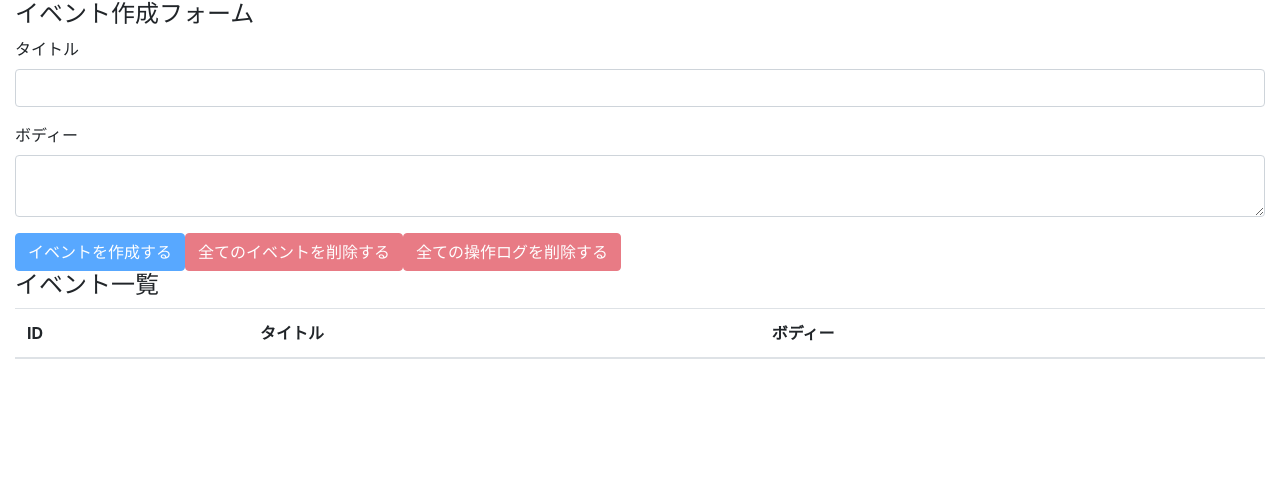
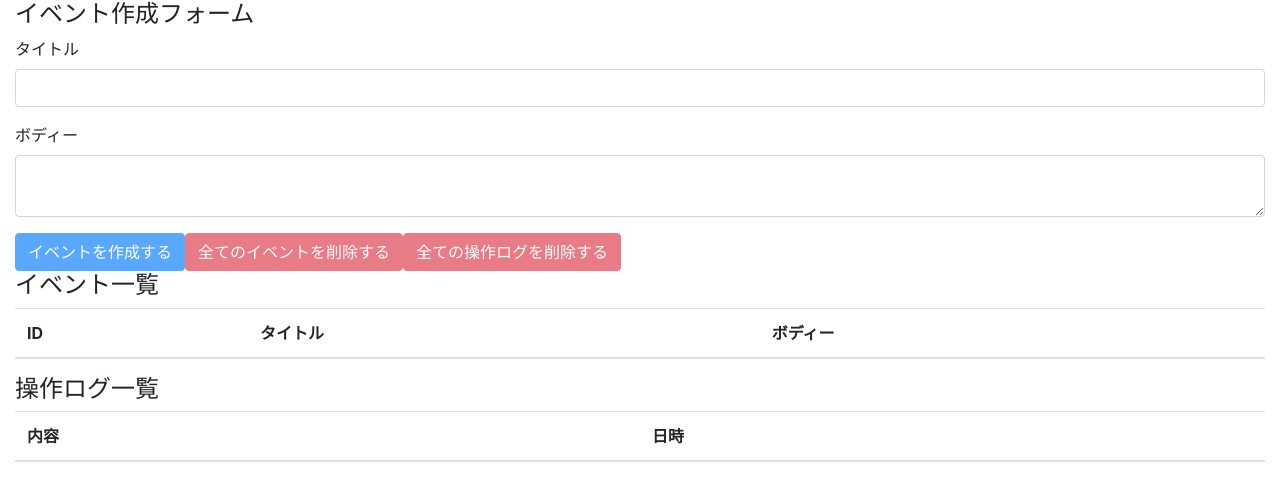
Before and after one commit to enatomix/react-hooks-101, a React (Create React App) app: page / in a window 1280 px wide. Shown: the top 500 px of the page. Built offline with nearby package versions, Linux system fonts and the light colour scheme.

Commit message:
display all operationLogs

```diff
--- a/src/components/App.js
+++ b/src/components/App.js
@@ -4,6 +4,7 @@
 import EventForm from './EventForm';
 
 import Events from './Events';
+import OperationLogs from './OperationLogs';
 import AppContext from '../contexts/AppContext';
 import reducer from '../reducers';
 
@@ -20,6 +21,7 @@
       <div className="container-fluid">
         <EventForm />
         <Events />
+        <OperationLogs />
       </div>
     </AppContext.Provider>
   );
--- /dev/null
+++ b/src/components/OperationLog.js
@@ -0,0 +1,12 @@
+import React from 'react';
+
+const OperationLog=({operationLog})=>{
+    return  (
+        <tr>
+            <td>{operationLog.description}</td>
+            <td>{operationLog.operatedAt}</td>
+        </tr>
+    )
+}
+
+export default OperationLog;
--- /dev/null
+++ b/src/components/OperationLogs.js
@@ -0,0 +1,29 @@
+import React,{useContext} from 'react';
+import OperationLog from './OperationLog';
+import AppContext from '../contexts/AppContext';
+
+const OperationLogs=()=>{
+    const {state}=useContext(AppContext);
+    return (
+        <>
+            <h4>操作ログ一覧</h4>
+            <table className="table table-hover">
+                <thead>
+                    <tr>
+                        <th>内容</th>
+                        <th>日時</th>
+                    </tr>
+                </thead>
+                <tbody>
+                    {
+                        state.operationLogs.map((operationLog,index)=>{
+                            return <OperationLog key={index} operationLog={operationLog} />
+                        })
+                    }
+                </tbody>
+            </table>
+        </>
+    )
+}
+
+export default OperationLogs;
```
